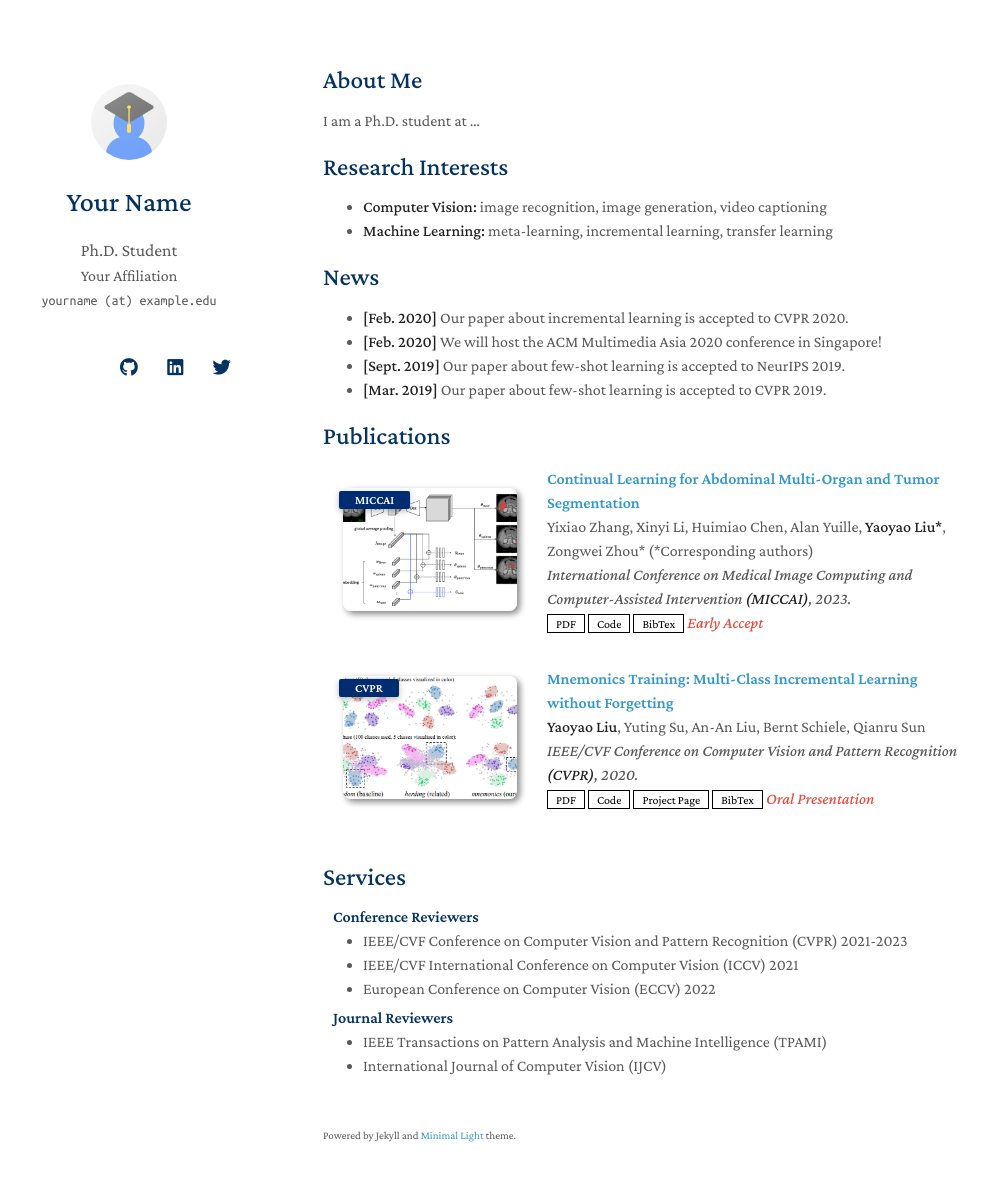
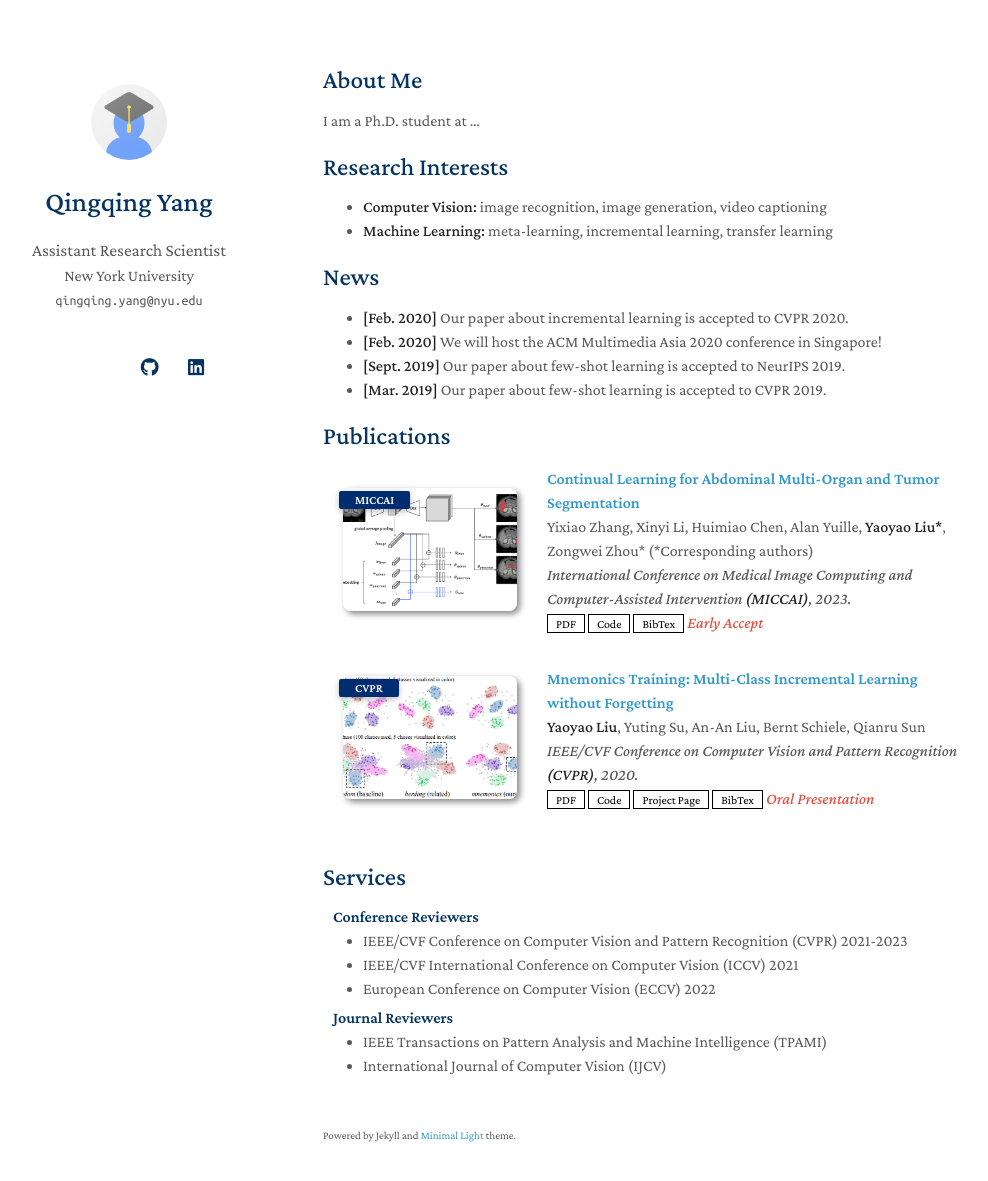
Before and after one commit to Qingqing-Yang-177/Qingqing-Yang-177_save2, a Jekyll site: the page built from index.md, in a window 1280 px wide and 1216 px high. Shown: the top 1181 px of the window, without its empty margins (147-1135 px from the left). Built offline with Jekyll 4.4.1, drawn with Linux system fonts in a browser that asks for light colours; nearby versions of some CDN libraries; a style sheet for code colours, icons or effects is not loaded; our own code applies the rules of GitHub Pages for plain Markdown files.

Commit message:
Update _config.yml

```diff
--- a/_config.yml
+++ b/_config.yml
@@ -1,8 +1,8 @@
 # Basic Information
-title: Your Name
-position: Ph.D. Student
-affiliation: Your Affiliation
-email: yourname (at) example.edu
+title: Qingqing Yang
+position: Assistant Research Scientist
+affiliation: New York University
+email: qingqing.yang@nyu.edu
 
 # Search Engine Optimization (SEO)
 # The following information is used to improve the website traffic from search engines, e.g., Google.
@@ -12,11 +12,11 @@ canonical: https://minimal-light-theme.yliu.me/
 
 # Links
 # If you don't need one of them, you may delete the corresponding line.
-google_scholar: https://scholar.google.com/
-cv_link: assets/files/curriculum_vitae.pdf
-github_link: https://github.com/
-linkedin: https://www.linkedin.com/
-twitter: https://twitter.com/
+google_scholar: https://scholar.google.com/citations?user=fjmRGZQAAAAJ&hl=en&oi=sra
+cv_link: assets/files/Resume-QINGQING-YANG-23NYU.pdf
+github_link: https://github.com/Qingqing-Yang-177
+linkedin: www.linkedin.com/in/qingqing-yang-4a1383221
+#twitter: https://twitter.com/
 
 # Images (e.g., your profile picture and your website's favicon)
 # "favicon" and "favicon_dark" are used for the light and dark modes, respectively.
```
